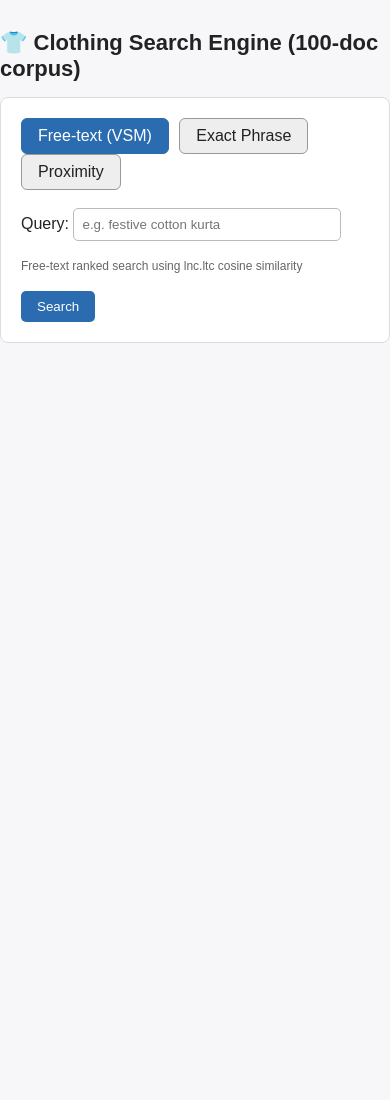
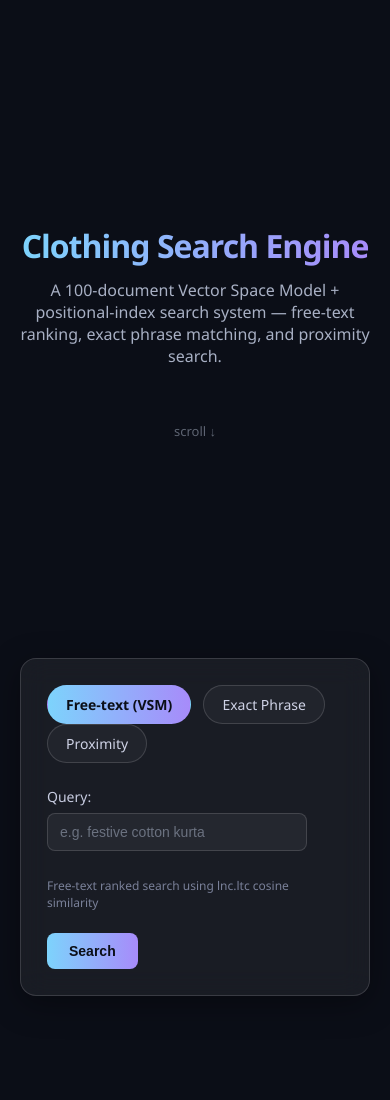
Before and after one commit to prnv11/search-engine-ir-assignment, a Flask app: page / in a window 390 px wide. Before the commit the page ends 343 px from the top, so only its background shows below. Run offline with Flask 3, Linux system fonts and the light colour scheme.

Commit message:
Add animated 3D scroll-reactive background (Three.js) + glassmorphism UI redesign

```diff
--- a/templates/index.html
+++ b/templates/index.html
@@ -2,25 +2,148 @@
 <html lang="en">
 <head>
 <meta charset="UTF-8">
+<meta name="viewport" content="width=device-width, initial-scale=1">
 <title>Clothing Search Engine</title>
 <style>
-  body { font-family: Arial, Helvetica, sans-serif; max-width: 800px; margin: 30px auto; background:#f7f7f9; color:#222; }
-  h1 { font-size: 22px; }
-  .box { background:#fff; border:1px solid #ddd; border-radius:8px; padding:20px; margin-bottom:20px; }
-  .tabs button { padding:8px 16px; border:1px solid #999; background:#eee; cursor:pointer; border-radius:6px; margin-right:6px; }
-  .tabs button.active { background:#2b6cb0; color:#fff; border-color:#2b6cb0; }
-  input[type=text], input[type=number] { padding:8px; width:250px; border:1px solid #bbb; border-radius:5px; }
-  input[type=submit] { padding:8px 16px; border:none; background:#2b6cb0; color:#fff; border-radius:5px; cursor:pointer; }
-  table { width:100%; border-collapse: collapse; margin-top:15px; }
-  th, td { border-bottom:1px solid #e2e2e2; padding:8px; text-align:left; font-size:14px; }
-  th { background:#f0f0f0; }
-  .score { font-family: monospace; color:#2b6cb0; }
-  .pos { font-family: monospace; color:#a0522d; font-size:12px; }
-  .warn { color:#b00020; margin-top:10px; }
-  .hint { color:#666; font-size:12px; }
-  .tabs label { padding:8px 16px; border:1px solid #999; background:#eee; cursor:pointer; border-radius:6px; margin-right:6px; display:inline-block; }
+  :root {
+    --accent: #7dd3fc;
+    --accent2: #a78bfa;
+    --glass: rgba(255,255,255,0.06);
+    --glass-border: rgba(255,255,255,0.14);
+  }
+  * { box-sizing: border-box; }
+  html, body {
+    margin: 0; padding: 0;
+    background: #0b0e17;
+    color: #eef0f5;
+    font-family: 'Segoe UI', Arial, Helvetica, sans-serif;
+    min-height: 100%;
+  }
+
+  /* Fixed full-viewport 3D canvas sitting behind everything */
+  #bg-canvas {
+    position: fixed;
+    top: 0; left: 0;
+    width: 100vw; height: 100vh;
+    z-index: -1;
+    display: block;
+  }
+
+  .page {
+    max-width: 860px;
+    margin: 0 auto;
+    padding: 0 20px 80px;
+  }
+
+  /* Hero section gives the page scroll room so the bg animation reads */
+  .hero {
+    min-height: 78vh;
+    display: flex;
+    flex-direction: column;
+    justify-content: center;
+    text-align: center;
+  }
+  .hero h1 {
+    font-size: clamp(32px, 6vw, 56px);
+    margin: 0 0 12px;
+    background: linear-gradient(90deg, var(--accent), var(--accent2));
+    -webkit-background-clip: text;
+    background-clip: text;
+    color: transparent;
+    letter-spacing: -1px;
+  }
+  .hero p {
+    color: #a8b0c4;
+    font-size: 16px;
+    max-width: 520px;
+    margin: 0 auto;
+  }
+  .scroll-hint {
+    margin-top: 50px;
+    color: #6b7280;
+    font-size: 13px;
+    animation: bob 2s ease-in-out infinite;
+  }
+  @keyframes bob {
+    0%, 100% { transform: translateY(0); opacity: .6; }
+    50% { transform: translateY(8px); opacity: 1; }
+  }
+
+  /* Glassmorphism cards */
+  .box {
+    background: var(--glass);
+    border: 1px solid var(--glass-border);
+    backdrop-filter: blur(14px);
+    -webkit-backdrop-filter: blur(14px);
+    border-radius: 16px;
+    padding: 26px;
+    margin-bottom: 24px;
+    box-shadow: 0 8px 32px rgba(0,0,0,0.35);
+  }
+
+  h3 { margin-top: 0; color: #cbd5f5; font-weight: 600; }
+
+  .tabs label {
+    padding: 9px 18px;
+    border: 1px solid var(--glass-border);
+    background: rgba(255,255,255,0.04);
+    color: #cfd3e6;
+    cursor: pointer;
+    border-radius: 999px;
+    margin-right: 8px;
+    display: inline-block;
+    font-size: 14px;
+    transition: all .2s ease;
+  }
   .tabs input[type=radio] { display:none; }
-  .tabs input[type=radio]:checked + label { background:#2b6cb0; color:#fff; border-color:#2b6cb0; }
+  .tabs input[type=radio]:checked + label {
+    background: linear-gradient(90deg, var(--accent), var(--accent2));
+    color: #0b0e17;
+    border-color: transparent;
+    font-weight: 600;
+  }
+
+  label { color: #c7cce0; font-size: 14px; }
+
+  input[type=text], input[type=number] {
+    padding: 10px 12px;
+    width: 260px;
+    max-width: 100%;
+    border: 1px solid var(--glass-border);
+    border-radius: 8px;
+    background: rgba(255,255,255,0.05);
+    color: #fff;
+    margin-top: 6px;
+    font-size: 14px;
+  }
+  input[type=text]::placeholder, input[type=number]::placeholder { color: #6b7280; }
+  input[type=text]:focus, input[type=number]:focus {
+    outline: none;
+    border-color: var(--accent);
+    box-shadow: 0 0 0 3px rgba(125,211,252,0.15);
+  }
+
+  input[type=submit] {
+    padding: 10px 22px;
+    border: none;
+    background: linear-gradient(90deg, var(--accent), var(--accent2));
+    color: #0b0e17;
+    border-radius: 8px;
+    cursor: pointer;
+    font-weight: 700;
+    font-size: 14px;
+    transition: transform .15s ease;
+  }
+  input[type=submit]:hover { transform: translateY(-1px); }
+
+  table { width: 100%; border-collapse: collapse; margin-top: 15px; }
+  th, td { border-bottom: 1px solid rgba(255,255,255,0.08); padding: 10px 8px; text-align: left; font-size: 14px; }
+  th { color: #9aa3bd; font-weight: 600; font-size: 12px; text-transform: uppercase; letter-spacing: .04em; }
+  td { color: #e5e7f0; }
+  .score { font-family: monospace; color: var(--accent); }
+  .pos { font-family: monospace; color: #f0b168; font-size: 12px; }
+  .warn { color: #ff8b8b; margin-top: 10px; }
+  .hint { color: #7a8199; font-size: 12px; margin-top: 4px; }
 </style>
 <script>
   function showFields() {
@@ -33,7 +156,16 @@
 </head>
 <body onload="showFields()">
 
-<h1>👕 Clothing Search Engine (100-doc corpus)</h1>
+<canvas id="bg-canvas"></canvas>
+
+<div class="page">
+
+  <div class="hero">
+    <h1>Clothing Search Engine</h1>
+    <p>A 100-document Vector Space Model + positional-index search system —
+       free-text ranking, exact phrase matching, and proximity search.</p>
+    <div class="scroll-hint">scroll ↓</div>
+  </div>
 
   <div class="box">
     <form method="POST">
@@ -50,19 +182,19 @@
       <br>
 
       <div id="fields-freetext">
-      <label>Query: <input type="text" name="query" value="{{ query if mode!='phrase' and mode!='proximity' else '' }}" placeholder="e.g. festive cotton kurta"></label><br><br>
+        <label>Query:<br><input type="text" name="query" value="{{ query if mode!='phrase' and mode!='proximity' else '' }}" placeholder="e.g. festive cotton kurta"></label><br><br>
         <div class="hint">Free-text ranked search using lnc.ltc cosine similarity</div>
       </div>
 
       <div id="fields-phrase" style="display:none;">
-      <label>Phrase: <input type="text" name="phrase_query" value="{{ query if mode=='phrase' else '' }}" placeholder="cotton shirt"></label><br><br>
+        <label>Phrase:<br><input type="text" name="phrase_query" value="{{ query if mode=='phrase' else '' }}" placeholder="cotton shirt"></label><br><br>
         <div class="hint">Enter the exact phrase, e.g. "stretch denim"</div>
       </div>
 
       <div id="fields-proximity" style="display:none;">
-      <label>Term 1: <input type="text" name="prox_term1" value="{{ query if mode=='proximity' else '' }}" placeholder="cotton"></label><br><br>
-      <label>Term 2: <input type="text" name="term2" value="{{ term2 }}" placeholder="shirt"></label><br><br>
-      <label>Within k positions: <input type="number" name="k" value="{{ proximity_k }}" min="1"></label><br><br>
+        <label>Term 1:<br><input type="text" name="prox_term1" value="{{ query if mode=='proximity' else '' }}" placeholder="cotton"></label><br><br>
+        <label>Term 2:<br><input type="text" name="term2" value="{{ term2 }}" placeholder="shirt"></label><br><br>
+        <label>Within k positions:<br><input type="number" name="k" value="{{ proximity_k }}" min="1"></label><br><br>
         <div class="hint">Example: cotton WITHIN/3 shirt</div>
       </div>
 
@@ -112,5 +244,102 @@
   </div>
   {% endif %}
 
+</div>
+
+<script src="https://cdnjs.cloudflare.com/ajax/libs/three.js/r128/three.min.js"></script>
+<script>
+(function () {
+  var canvas = document.getElementById('bg-canvas');
+  var renderer = new THREE.WebGLRenderer({ canvas: canvas, antialias: true, alpha: true });
+  renderer.setPixelRatio(Math.min(window.devicePixelRatio, 2));
+  renderer.setSize(window.innerWidth, window.innerHeight);
+
+  var scene = new THREE.Scene();
+  var camera = new THREE.PerspectiveCamera(60, window.innerWidth / window.innerHeight, 0.1, 100);
+  camera.position.z = 14;
+
+  scene.add(new THREE.AmbientLight(0x404060, 1.2));
+  var dirLight = new THREE.DirectionalLight(0x7dd3fc, 1.1);
+  dirLight.position.set(5, 8, 6);
+  scene.add(dirLight);
+  var dirLight2 = new THREE.DirectionalLight(0xa78bfa, 0.7);
+  dirLight2.position.set(-6, -4, 3);
+  scene.add(dirLight2);
+
+  var shapes = [];
+  var geometries = [
+    new THREE.TorusGeometry(1.6, 0.5, 16, 60),
+    new THREE.IcosahedronGeometry(1.6, 0),
+    new THREE.OctahedronGeometry(1.7, 0),
+    new THREE.TorusKnotGeometry(1.1, 0.35, 100, 16),
+  ];
+  var palette = [0x7dd3fc, 0xa78bfa, 0xf0b168, 0x6ee7b7];
+
+  var COUNT = 14;
+  for (var i = 0; i < COUNT; i++) {
+    var geo = geometries[i % geometries.length];
+    var mat = new THREE.MeshStandardMaterial({
+      color: palette[i % palette.length],
+      roughness: 0.35,
+      metalness: 0.25,
+      transparent: true,
+      opacity: 0.35,
+      flatShading: true,
+    });
+    var mesh = new THREE.Mesh(geo, mat);
+    mesh.position.set(
+      (Math.random() - 0.5) * 26,
+      (Math.random() - 0.5) * 60,
+      (Math.random() - 0.5) * 14 - 6
+    );
+    mesh.rotation.set(Math.random() * Math.PI, Math.random() * Math.PI, 0);
+    var scale = 0.6 + Math.random() * 1.1;
+    mesh.scale.setScalar(scale);
+    mesh.userData.spin = {
+      x: (Math.random() - 0.5) * 0.004,
+      y: (Math.random() - 0.5) * 0.006,
+    };
+    scene.add(mesh);
+    shapes.push(mesh);
+  }
+
+  var scrollY = 0, targetScrollY = 0;
+  function onScroll() {
+    targetScrollY = window.scrollY || document.documentElement.scrollTop || 0;
+  }
+  window.addEventListener('scroll', onScroll, { passive: true });
+
+  function onResize() {
+    camera.aspect = window.innerWidth / window.innerHeight;
+    camera.updateProjectionMatrix();
+    renderer.setSize(window.innerWidth, window.innerHeight);
+  }
+  window.addEventListener('resize', onResize);
+
+  var clock = new THREE.Clock();
+
+  function animate() {
+    requestAnimationFrame(animate);
+    var dt = clock.getDelta();
+
+    scrollY += (targetScrollY - scrollY) * 0.08;
+
+    var scrollFactor = scrollY * 0.02;
+    scene.position.y = scrollFactor;
+    camera.position.z = 14 - Math.min(scrollY * 0.004, 4);
+    camera.position.x = Math.sin(scrollY * 0.001) * 1.5;
+
+    shapes.forEach(function (mesh, idx) {
+      mesh.rotation.x += mesh.userData.spin.x + dt * 0.05;
+      mesh.rotation.y += mesh.userData.spin.y + dt * 0.08;
+      mesh.position.x += Math.sin(clock.elapsedTime * 0.3 + idx) * 0.0025;
+    });
+
+    renderer.render(scene, camera);
+  }
+  animate();
+})();
+</script>
+
 </body>
 </html>
```
Lines whose indentation alone changed are shown as unchanged.
